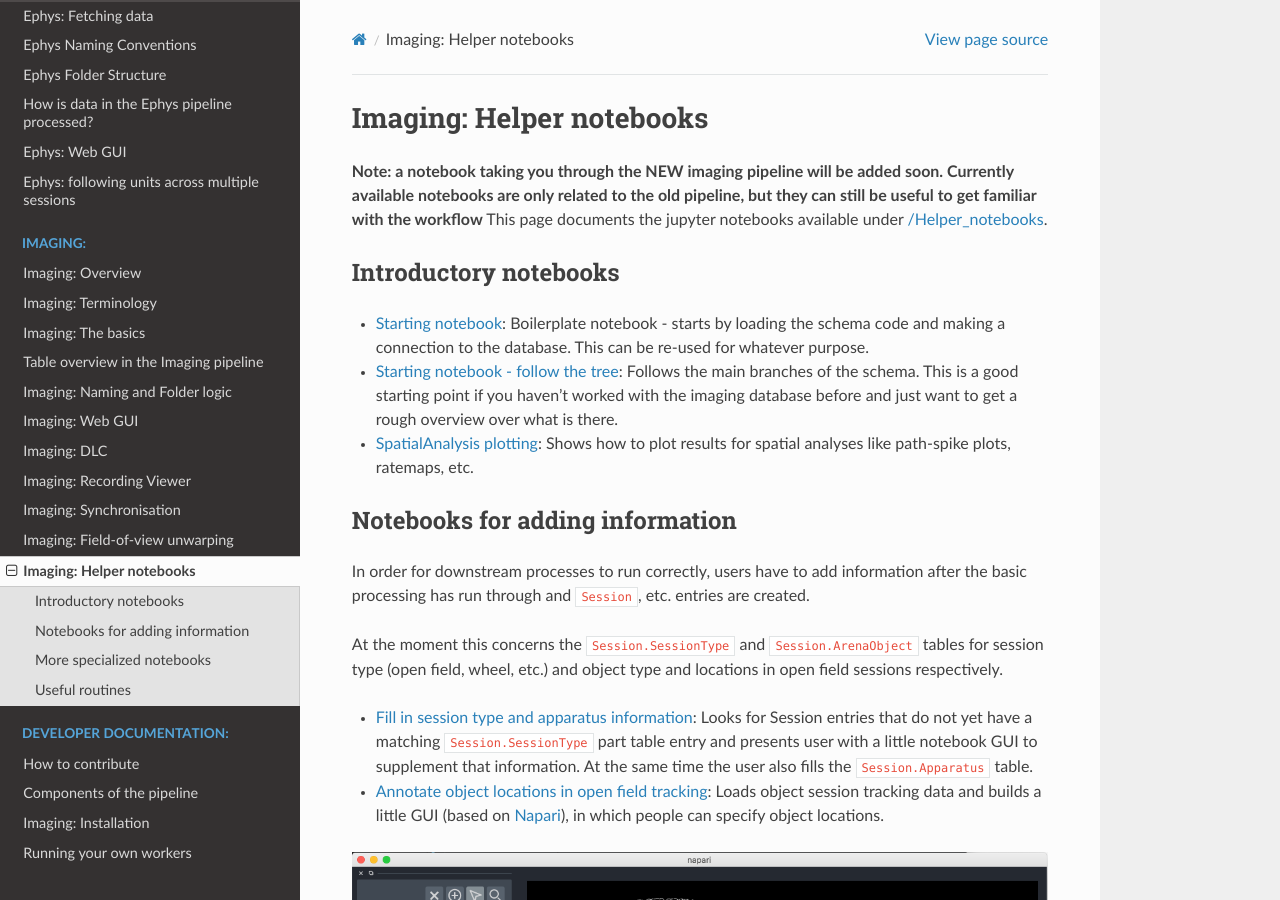
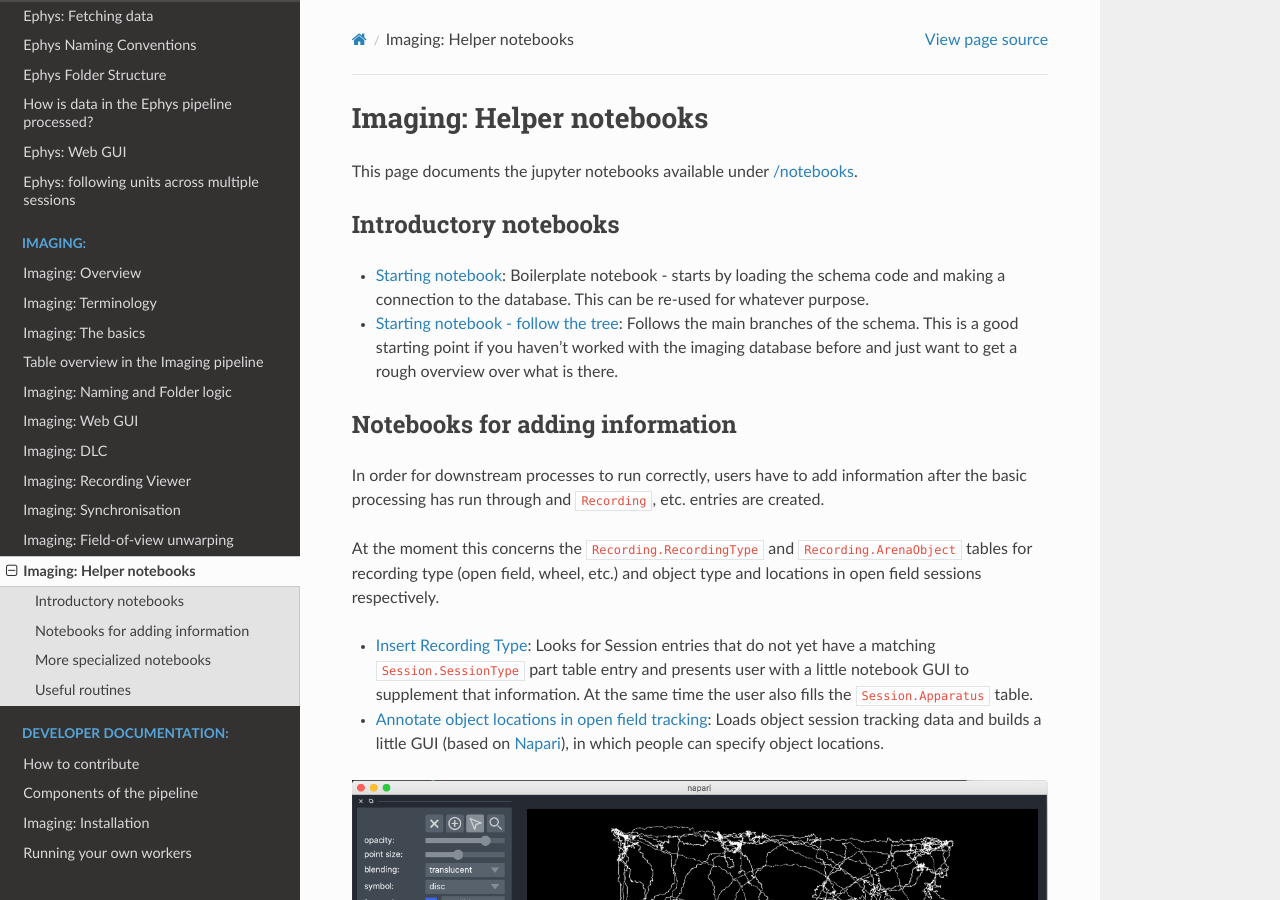
Before and after one commit to kavli-ntnu/dj-docs, a Sphinx documentation site: the page built from docs/imaging/helper-notebooks.rst, in a window 1280 px wide and 900 px high. Built offline with Sphinx 7.4.7 and the Read the Docs theme 2.0.0, drawn with Linux system fonts in a browser that asks for light colours.

Commit message:
Fix imaging notebook links and matlab setup (#51)
* Fix setup script

Extraneous comma, missing end bracket

* Change probe naming conventions to include sn

* Update matlab.md

* Update common_operations.rst

* Update helper-notebooks.rst

```diff
--- a/docs/common/getting_started/python.rst
+++ b/docs/common/getting_started/python.rst
@@ -240,7 +240,6 @@
             'location': '',
             'protocol': 's3',
             'secret_key': SECRET_KEY}
-          }
     dj.config['custom'] = {
         'database.prefix': 'group_shared_',
          'mlims.database': 'prod_mlims_data',
--- a/docs/ephys/ingestion_webgui.rst
+++ b/docs/ephys/ingestion_webgui.rst
@@ -71,7 +71,7 @@
   - Estimate the depth change
 
 
-
+.. _Ephys web-gui ingest:
 Ingesting Sessions
 ------------------
 
--- a/docs/imaging/helper-notebooks.rst
+++ b/docs/imaging/helper-notebooks.rst
@@ -4,31 +4,28 @@
 Imaging: Helper notebooks
 ===================================
 
-**Note: a notebook taking you through the NEW imaging pipeline will be added soon. Currently available notebooks are only related to the old pipeline, but they can still be useful to get familiar with the workflow**
-This page documents the jupyter notebooks available under `/Helper_notebooks <https://github.com/kavli-ntnu/dj-moser-imaging/blob/master/Helper_notebooks>`_.
+This page documents the jupyter notebooks available under `/notebooks <https://github.com/kavli-ntnu/dj-imaging/tree/master/notebooks>`_.
 
 
 Introductory notebooks
 ---------------------------
 
-- `Starting notebook <https://github.com/kavli-ntnu/dj-moser-imaging/blob/master/Helper_notebooks/Starting%20notebook.ipyn>`_:
+- `Starting notebook <https://github.com/kavli-ntnu/dj-imaging/blob/master/notebooks/Starting%20notebook.ipynb>`_:
   Boilerplate notebook - starts by loading the schema code and making a connection to the database. This can be re-used for whatever purpose.
-- `Starting notebook - follow the tree <https://github.com/kavli-ntnu/dj-moser-imaging/blob/master/Helper_notebooks/Starting%20notebook-%20follow%20the%20tree.ipynb>`_:
+- `Starting notebook - follow the tree <https://github.com/kavli-ntnu/dj-imaging/blob/master/notebooks/Starting%20notebook-%20follow%20the%20tree.ipynb>`_:
   Follows the main branches of the schema. This is a good starting point if you haven't worked with the imaging database before and just want to get a rough overview over what is there.
-- `SpatialAnalysis plotting <https://github.com/kavli-ntnu/dj-moser-imaging/blob/master/Helper_notebooks/SpatialAnalysis%20plotting.ipynb>`_:
-  Shows how to plot results for spatial analyses like path-spike plots, ratemaps, etc.
 
 
 Notebooks for adding information
 ------------------------------------
 
-In order for downstream processes to run correctly, users have to add information after the basic processing has run through and ``Session``, etc. entries are created.
+In order for downstream processes to run correctly, users have to add information after the basic processing has run through and ``Recording``, etc. entries are created.
 
-At the moment this concerns the ``Session.SessionType`` and ``Session.ArenaObject`` tables for session type (open field, wheel, etc.) and object type and locations in open field sessions respectively.
+At the moment this concerns the ``Recording.RecordingType`` and ``Recording.ArenaObject`` tables for recording type (open field, wheel, etc.) and object type and locations in open field sessions respectively.
 
-- `Fill in session type and apparatus information <https://github.com/kavli-ntnu/dj-moser-imaging/blob/master/Helper_notebooks/Insert%20Session%20Type.ipynb>`_:
+- `Insert Recording Type <https://github.com/kavli-ntnu/dj-imaging/blob/master/notebooks/insert_recording_type.ipynb>`_:
   Looks for Session entries that do not yet have a matching ``Session.SessionType`` part table entry and presents user with a little notebook GUI to supplement that information. At the same time the user also fills the ``Session.Apparatus`` table.
-- `Annotate object locations in open field tracking <https://github.com/kavli-ntnu/dj-moser-imaging/blob/master/Helper_notebooks/Enter%20object%20locations%20Napari.ipynb>`_:
+- `Annotate object locations in open field tracking <https://github.com/kavli-ntnu/dj-imaging/blob/master/notebooks/Enter%20object%20locations%20Napari.ipynb>`_:
   Loads object session tracking data and builds a little GUI (based on `Napari <https://napari.org/>`_), in which people can specify object locations.
 
 .. figure:: /_static/imaging/Napari_object_locations.png
@@ -38,16 +35,16 @@
 More specialized notebooks
 -------------------------------
 
-- `FOV unwarping <https://github.com/kavli-ntnu/dj-moser-imaging/blob/master/Helper_notebooks/Insert%20FOV%20unwarping.ipynb>`_:
+- `FOV unwarping <https://github.com/kavli-ntnu/dj-imaging/blob/master/notebooks/insert_fov_unwarping.ipynb>`_:
   2p miniscope raw recordings undergo distortions because of uncalibrated scanner responses to command voltages (and are therefore different for every scope vs. setup combination). In order to obtain undistorted cell maps and projections, we can unwarp these (raw) field of views by comparing with a calibration slide. The process of saving a calibration (=affine transformation) matrix into datajoint is shown in this notebook. For a more thorough explanation see :ref:`Imaging unwarping`
 
-- `DLC add new Model/Processing method <https://github.com/kavli-ntnu/dj-moser-imaging/blob/master/Helper_notebooks/DLC%20model%20insertion.ipynb>`_:
+- `DLC add new Model/Processing method <https://github.com/kavli-ntnu/dj-imaging/blob/master/notebooks/dlc_model_insertion.ipynb>`_:
   Helper notebook to insert (register) new deep lab cut (DLC) model and associated processing method.
 
 
 Useful routines
 -----------------
-- `Unwarp tif files <https://github.com/kavli-ntnu/dj-moser-imaging/blob/master/Helper_notebooks/Unwarp%20tiff%20files.ipynb>`_:
+- `Unwarp tif files <https://github.com/kavli-ntnu/dj-imaging/blob/master/notebooks/Unwarp%20tiff%20files.ipynb>`_:
   Quick and easy way to obtain undistorted tif files and view those with `Napari <https://napari.org/>`_. See :ref:`Imaging unwarping`
-- `Suite2p python reader <https://github.com/kavli-ntnu/dj-moser-imaging/blob/master/Helper_notebooks/suite2py%20reader%20class.ipynb>`_:
+- `Suite2p python reader <https://github.com/kavli-ntnu/dj-imaging/blob/master/notebooks/suite2py%20reader%20class.ipynb>`_:
   Notebook that shows the usage of the suite2p python reader class, which is also used when loading suite2p output into datajoint. It provides convenience functions for rapidly investigating suite2p python exports and plotting results of the imaging analysis.
```
Also changed, not shown: docs/common/common_operations.rst (+84 -17 lines), docs/common/getting_started/matlab.md (+6 -8 lines), docs/ephys/naming_conventions.rst (+12 -5 lines).
